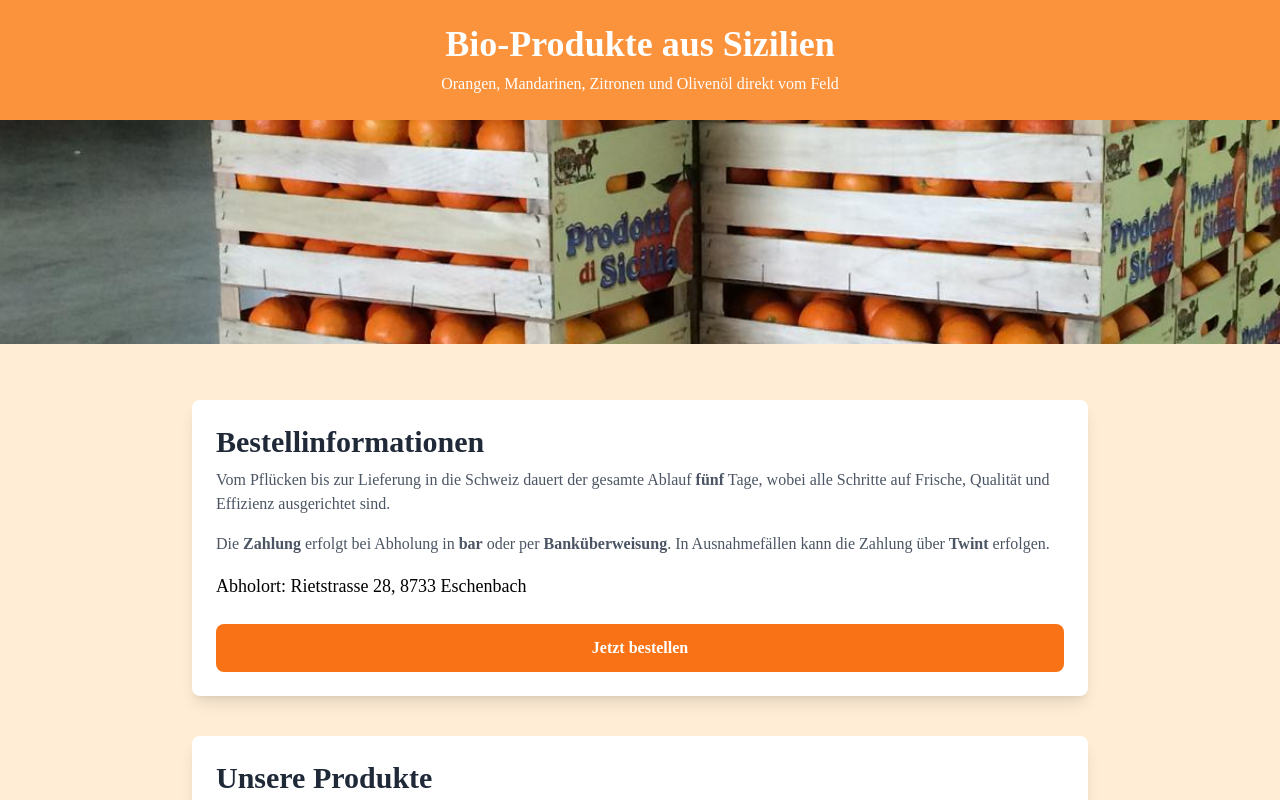
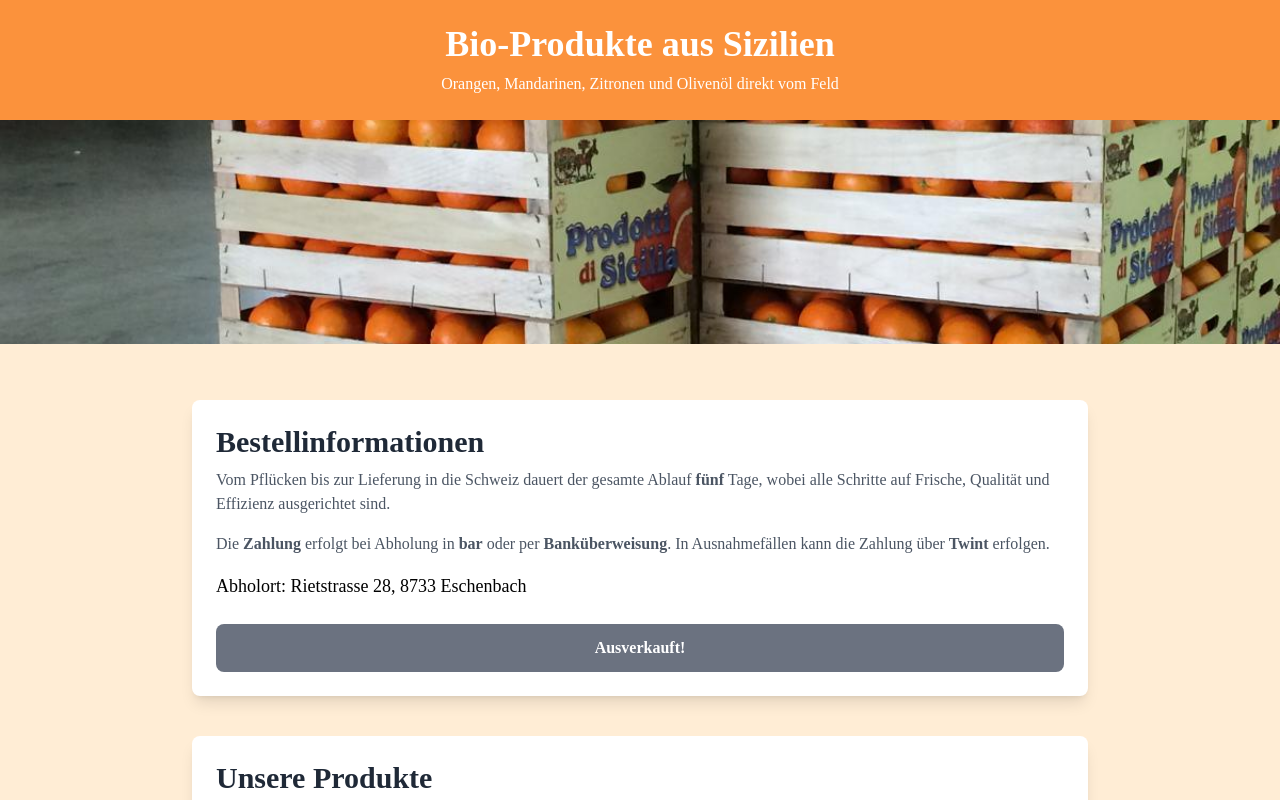
Before and after one commit to nikoizelin/bioorangen, a React (Create React App) app: page / in a window 1280 px wide. Shown: the top 800 px of the page. Built offline with nearby package versions, Linux system fonts and the light colour scheme; no server answers; the HTML template or start-up script is replaced by a standard one.

Commit message:
disable order

```diff
--- a/package.json
+++ b/package.json
@@ -9,6 +9,7 @@
     "@testing-library/user-event": "^13.5.0",
     "dotenv": "^16.4.5",
     "firebase": "^11.0.1",
+    "git-filter-repo": "^0.0.30",
     "lottie-web": "^5.12.2",
     "react": "^18.3.1",
     "react-dom": "^18.3.1",
--- a/src/App.js
+++ b/src/App.js
@@ -43,10 +43,10 @@ function App() {
               path="/admin"
               element={<Admin />}
           />
-          <Route
+          {/*<Route
               path="/order"
               element={<OrderStepper />}
-          />
+          />*/}
           <Route
               path="/order-confirmation"
               element={<OrderConfirmation />}
--- a/src/BioOrangen.js
+++ b/src/BioOrangen.js
@@ -11,7 +11,7 @@ const BioOrangen = () => {
     const navigate = useNavigate();
 
   const goToOrder=()=>{
-    navigate("/order");
+    {/*navigate("/order");*/}
   }
   const goToAdmin=()=>{
     navigate("/admin");
@@ -43,8 +43,8 @@ const BioOrangen = () => {
         <h2 className="mt-4 text-lg">
           Abholort: Rietstrasse 28, 8733 Eschenbach
         </h2>
-        <button onClick={goToOrder} className="mt-6 w-full bg-orange-500 hover:bg-orange-600 text-white font-semibold py-3 rounded-lg transition-colors duration-300">
-          Jetzt bestellen
+        <button disabled="true" onClick={goToOrder} className="mt-6 w-full bg-gray-500 hover:bg-gray-600 text-white font-semibold py-3 rounded-lg transition-colors duration-300">
+          Ausverkauft!
         </button>
       </section>
 
```
Also changed, not shown: 1 other file (tests, documents, lock files or other folders).
